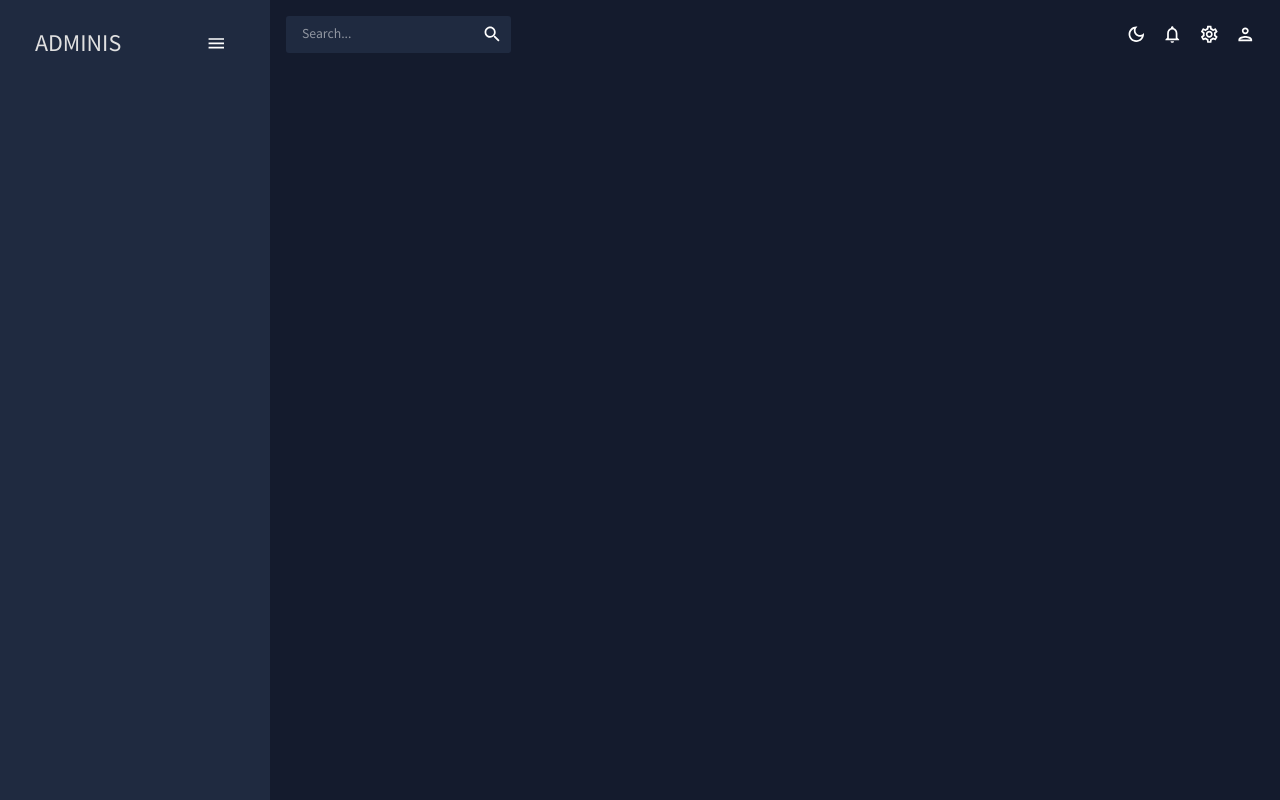
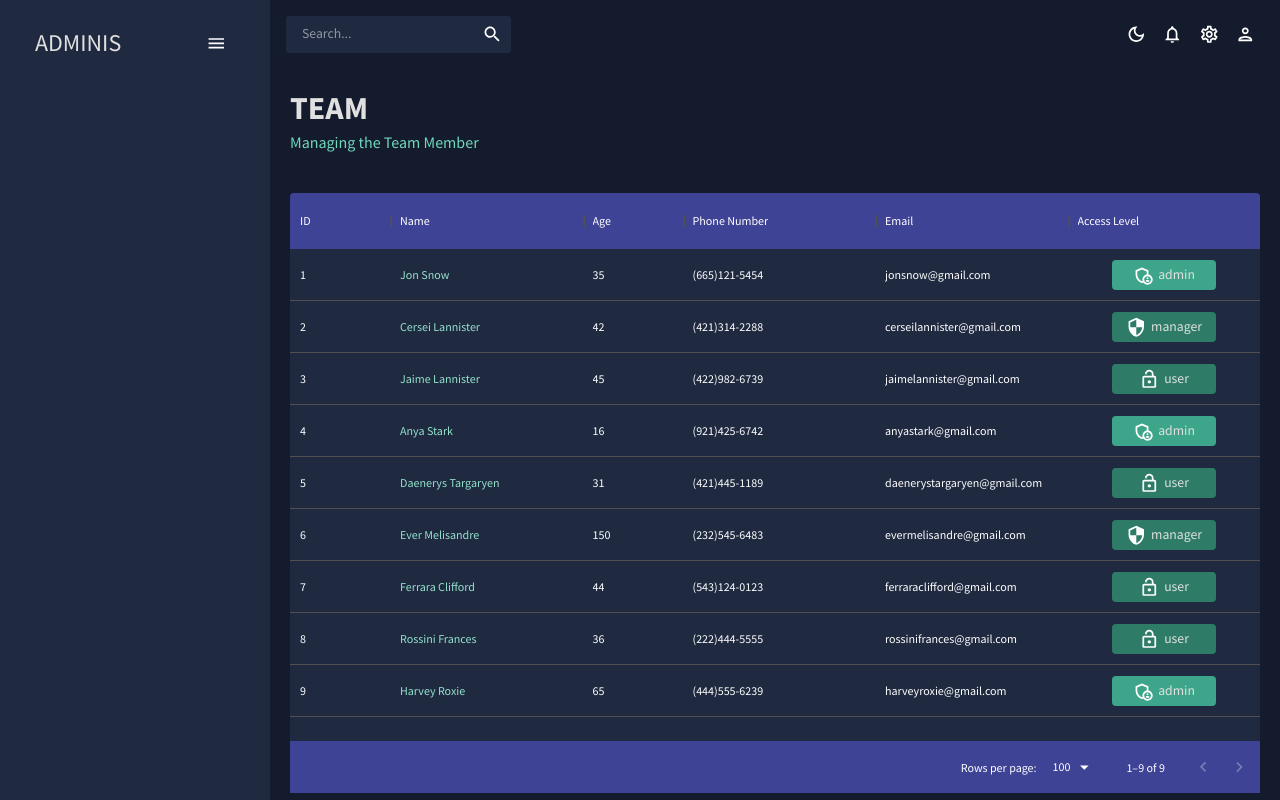
Before and after one commit to abhideepghosh/admin-dashboard, a React (Create React App) app: page /team in a window 1280 px wide. Before the commit this address had no page. Built offline with nearby package versions, Linux system fonts and the light colour scheme.

Commit message:
Team Component Created

```diff
--- a/src/App.js
+++ b/src/App.js
@@ -4,7 +4,7 @@
 import Topbar from "./scenes/global/Topbar";
 import Sidebar from "./scenes/global/Sidebar";
 import Dashboard from "./scenes/dashboard";
-// import Team from "./scenes/team";
+import Team from "./scenes/team";
 // import Invoices from "./scenes/invoices";
 // import Contacts from "./scenes/contacts";
 // import Bar from "./scenes/bar";
@@ -28,7 +28,7 @@
             <Topbar />
             <Routes>
               <Route path="/" element={<Dashboard />} />
-              {/* <Route path="/team" element={<Team />} /> */}
+              <Route path="/team" element={<Team />} />
               {/* <Route path="/contacts" element={<Contacts />} /> */}
               {/* <Route path="/invoices" element={<Invoices />} /> */}
               {/* <Route path="/form" element={<Form />} /> */}
--- /dev/null
+++ b/src/scenes/team/index.jsx
@@ -0,0 +1,109 @@
+import { Box, Typography, useTheme } from "@mui/material";
+import { DataGrid } from "@mui/x-data-grid";
+import { tokens } from "../../theme";
+import { mockDataTeam } from "../../data/mockData";
+import AdminPanelSettingsOutlinedIcon from "@mui/icons-material/AdminPanelSettingsOutlined";
+import LockOpenOutlinedIcon from "@mui/icons-material/LockOpenOutlined";
+import SecurityOutlinedIcon from "@mui/icons-material/SecurityOutlined";
+import Header from "../../components/Header";
+
+const Team = () => {
+  const theme = useTheme();
+  const colors = tokens(theme.palette.mode);
+
+  const columns = [
+    { field: "id", headerName: "ID" },
+    {
+      field: "name",
+      headerName: "Name",
+      flex: 1,
+      cellClassName: "name-column--cell",
+    },
+    {
+      field: "age",
+      headerName: "Age",
+      type: "number",
+      headerAlign: "left",
+      align: "left",
+    },
+    {
+      field: "phone",
+      headerName: "Phone Number",
+      flex: 1,
+    },
+    {
+      field: "email",
+      headerName: "Email",
+      flex: 1,
+    },
+    {
+      field: "accessLevel",
+      headerName: "Access Level",
+      flex: 1,
+      renderCell: ({ row: { access } }) => {
+        return (
+          <Box
+            width="60%"
+            m="0 auto"
+            p="5px"
+            display="flex"
+            justifyContent="center"
+            backgroundColor={
+              access === "admin"
+                ? colors.greenAccent[600]
+                : access === "manager"
+                ? colors.greenAccent[700]
+                : colors.greenAccent[700]
+            }
+            borderRadius="4px"
+          >
+            {access === "admin" && <AdminPanelSettingsOutlinedIcon />}
+            {access === "manager" && <SecurityOutlinedIcon />}
+            {access === "user" && <LockOpenOutlinedIcon />}
+            <Typography color={colors.grey[100]} sx={{ ml: "5px" }}>
+              {access}
+            </Typography>
+          </Box>
+        );
+      },
+    },
+  ];
+
+  return (
+    <Box m="20px">
+      <Header title="TEAM" subtitle="Managing the Team Member" />
+      <Box
+        m="40px 0 0 0"
+        height="75vh"
+        sx={{
+          "& .MuiDataGrid-root": {
+            border: "none",
+          },
+          "& .MuiDataGrid-cell": {
+            borderBottom: "none",
+          },
+          "& .name-column--cell": {
+            color: colors.greenAccent[300],
+          },
+          "& .MuiDataGrid-columnHeaders": {
+            backgroundColor: colors.blueAccent[700],
+            borderBottom: "none",
+          },
+          "& .MuiDataGrid-virtualScroller": {
+            backgroundColor: colors.primary[400],
+          },
+          "& .MuiDataGrid-footerContainer": {
+            borderTop: "none",
+            backgroundColor: colors.blueAccent[700],
+          },
+          "& .MuiCheckbox-root": {
+            color: `${colors.greenAccent[200]} !important`,
+          },
+        }}
+      >
+        <DataGrid rows={mockDataTeam} columns={columns} />
+      </Box>
+    </Box>
+  );
+};
+export default Team;
```
